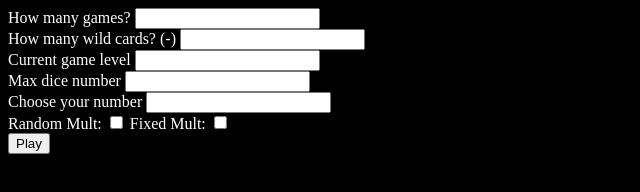
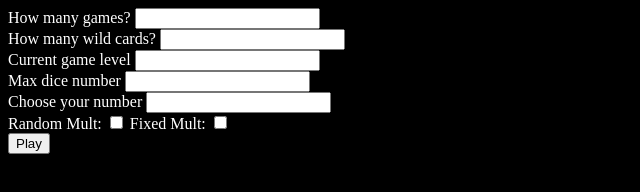
Before and after one commit to int0214/keno-automator, a plain HTML site: page index.html in a window 1280 px wide. Shown: the whole page, without its empty margins (0-640 px from the left). Drawn offline with Linux system fonts and the light colour scheme.

Commit message:
Update index.html

```diff
--- a/index.html
+++ b/index.html
@@ -10,7 +10,7 @@
     <font color="#ffffff">How many games?</font>
     <input id="games">
     <br>
-    <font color="#ffffff">How many wild cards? (<span id="chosenNumberDisplay">-</span>)</font>
+    <font color="#ffffff">How many wild cards?</font>
     <input id="wild">
     <br>
     <font color="#ffffff">Current game level</font>
```
